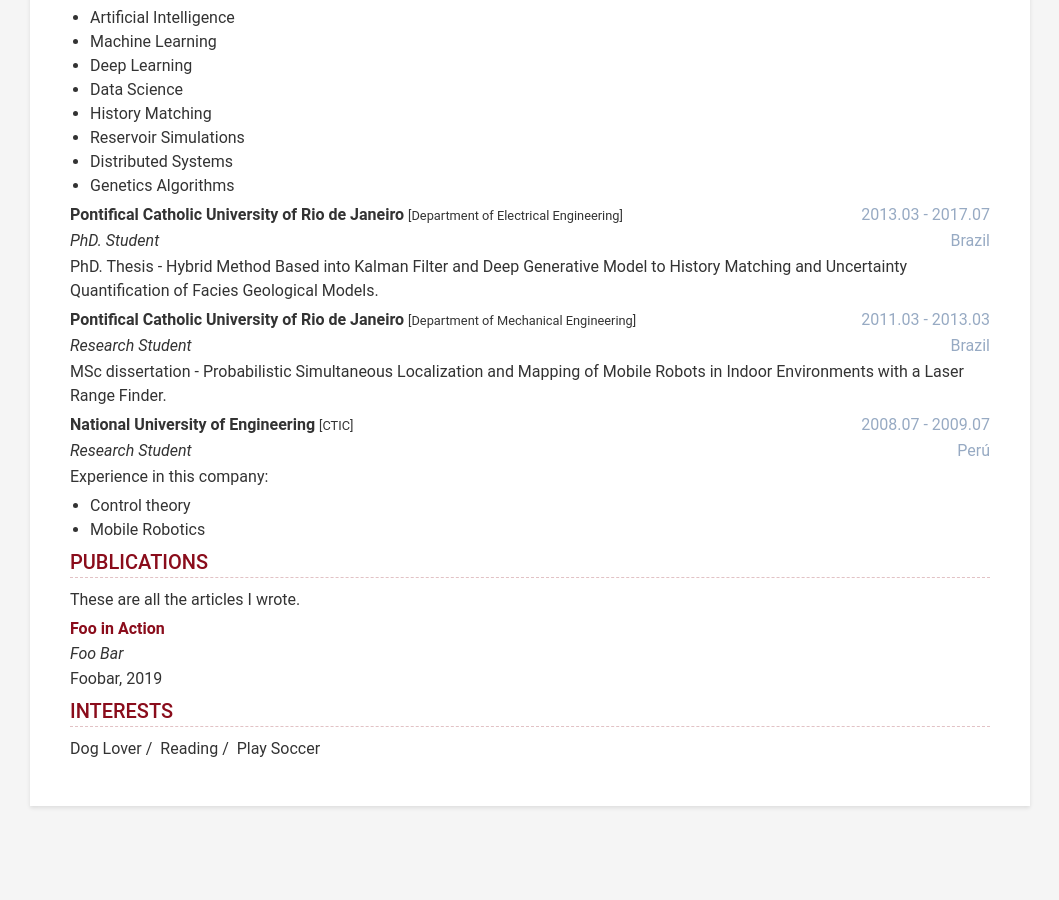
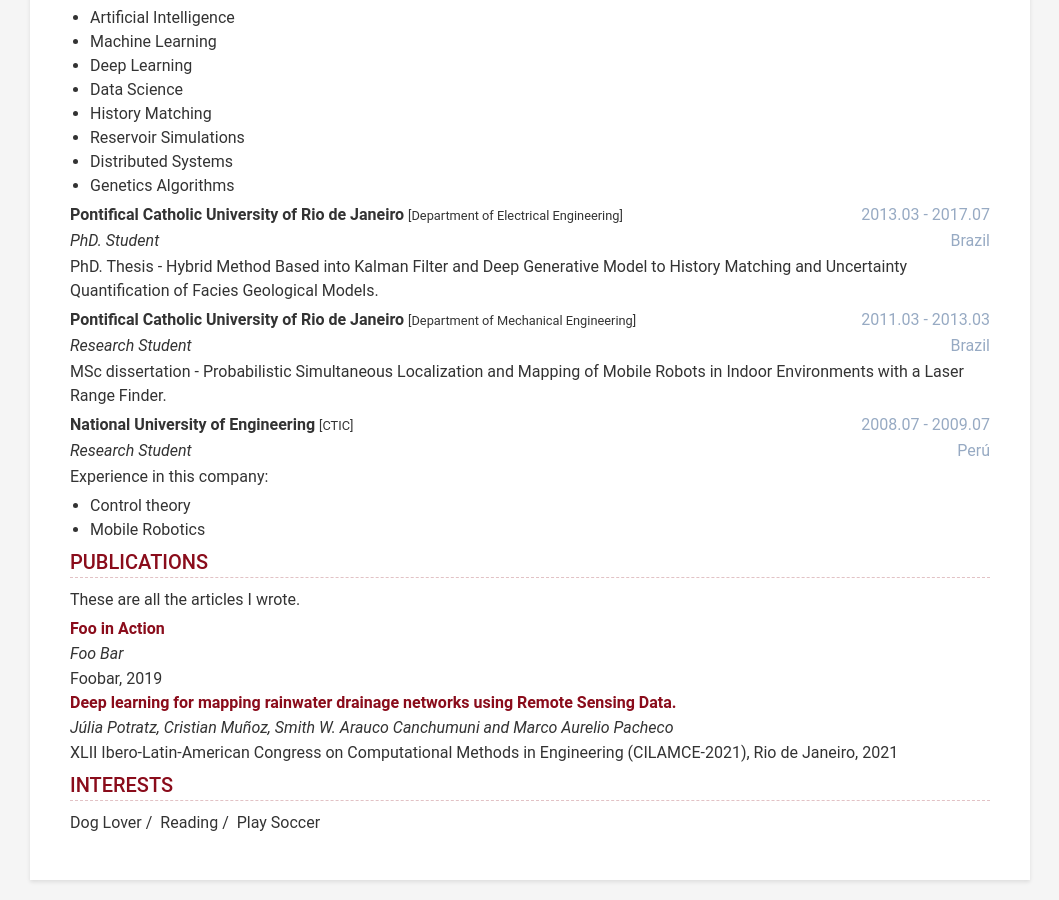
Before and after one commit to smitharauco/https-smitharauco.github.io-, a Jekyll site: the page built from index.html, in a window 1280 px wide and 900 px high, scrolled down 1848 px. Shown: the whole window, without its empty margins (110-1169 px from the left). Built offline with Jekyll 4.4.1, drawn with Linux system fonts in a browser that asks for light colours; nearby versions of some CDN libraries; before the commit the page ends 2674 px from its top, so only the background shows below that.

Commit message:
Update data.yml
correct

```diff
--- a/_data/data.yml
+++ b/_data/data.yml
@@ -196,6 +196,12 @@ publications:
       authors: Foo Bar
       conference: Foobar, 2019
       link: https://www.google.com
+
+    - title: Deep learning for mapping rainwater drainage networks using Remote Sensing Data.
+      authors: Júlia Potratz, Cristian Muñoz, Smith W. Arauco Canchumuni and Marco Aurelio Pacheco
+      conference: XLII Ibero-Latin-American Congress on Computational Methods in Engineering (CILAMCE-2021), Rio de Janeiro, 2021
+      link: https://www.researchgate.net/profile/Smith-Arauco-C/publication/356904294_Deep_learning_for_mapping_rainwater_drainage_networks_using_Remote_Sensing_Data/links/61b20d643046a72ff34addc6/Deep-learning-for-mapping-rainwater-drainage-networks-using-Remote-Sensing-Data.pdf
+
 skills:
   display: false
   title: Skills
```
